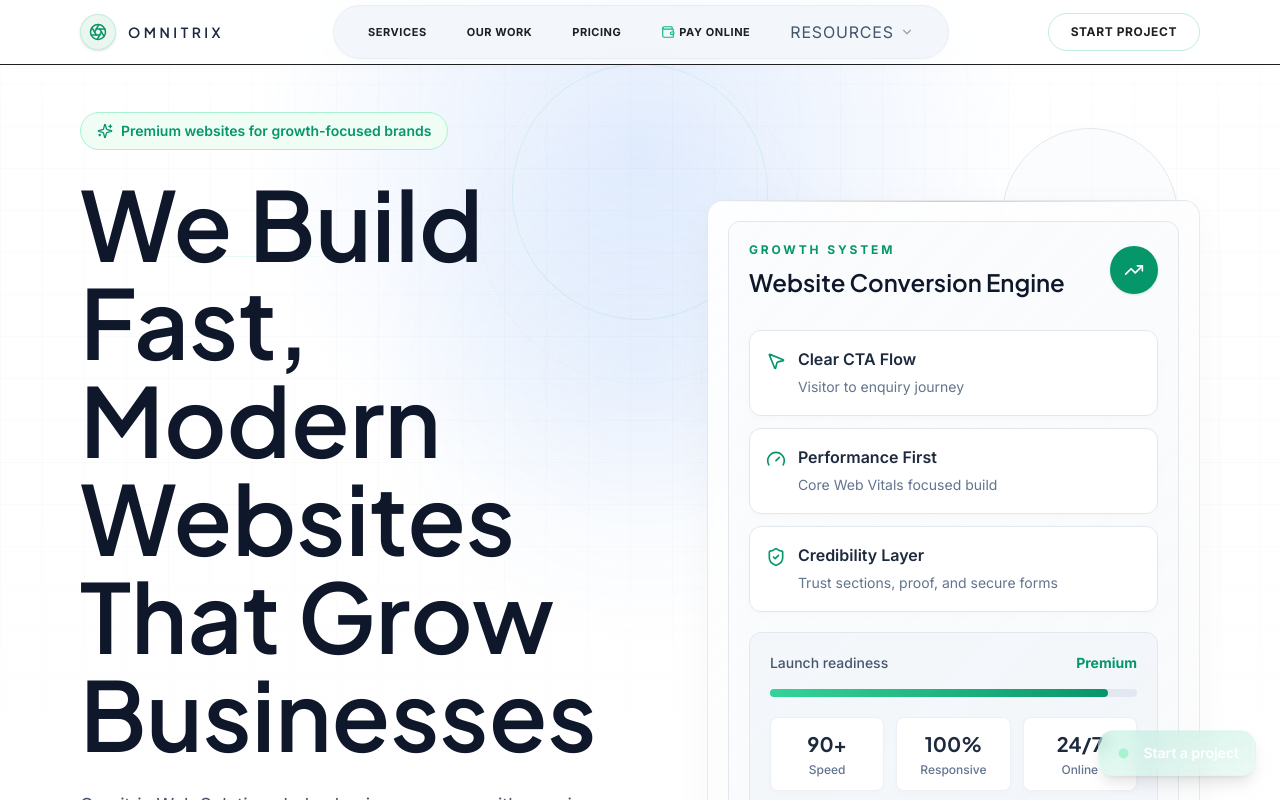
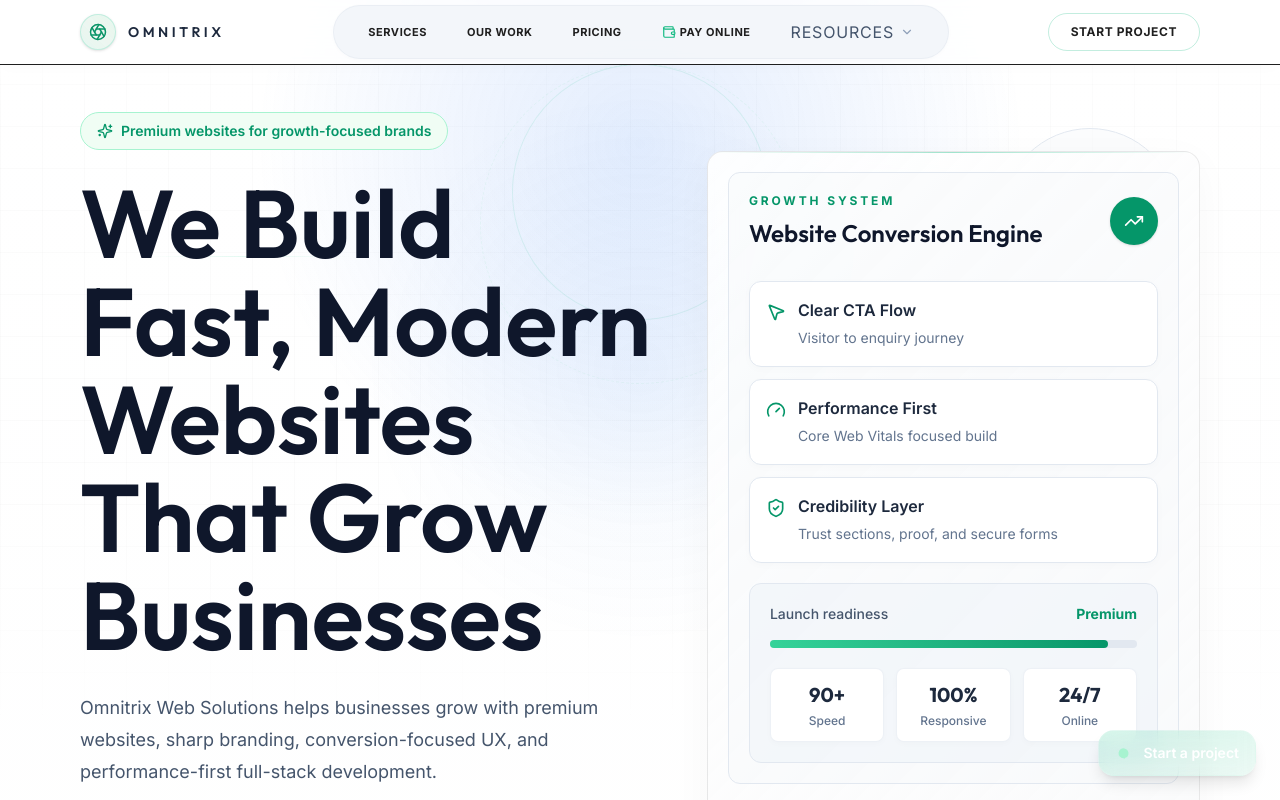
Before and after one commit to keshavladha/Omnitrix-Web-Solutions, a Next.js app: page / in a window 1280 px wide. Shown: the top 800 px of the page. Built offline with nearby package versions, Linux system fonts and the light colour scheme.

Commit message:
style: transition website headings to Outfit font for a premium, ultra-clean geometric look paired with Inter

```diff
--- a/app/globals.css
+++ b/app/globals.css
@@ -1,4 +1,4 @@
-@import url('https://fonts.googleapis.com/css2?family=Plus+Jakarta+Sans:wght@400;500;600;700;800&family=Inter:wght@400;500;600;700&display=swap');
+@import url('https://fonts.googleapis.com/css2?family=Outfit:wght@300;400;500;600;700;800;900&family=Inter:wght@300;400;500;600;700;800&display=swap');
 @import "tailwindcss";
 
 @theme {
@@ -40,7 +40,7 @@
   --cyan: #34d399; /* Mint Green */
   --silver: #475569;
   --font-inter: Inter, ui-sans-serif, system-ui, -apple-system, BlinkMacSystemFont, "Segoe UI", sans-serif;
-  --font-space: "Plus Jakarta Sans", ui-sans-serif, system-ui, sans-serif; /* Google Sans Friendly Geometric Vibe */
+  --font-space: Outfit, ui-sans-serif, system-ui, -apple-system, BlinkMacSystemFont, "Segoe UI", sans-serif; /* Gorgeous geometric sans-serif displays */
 }
 
 * {
```
